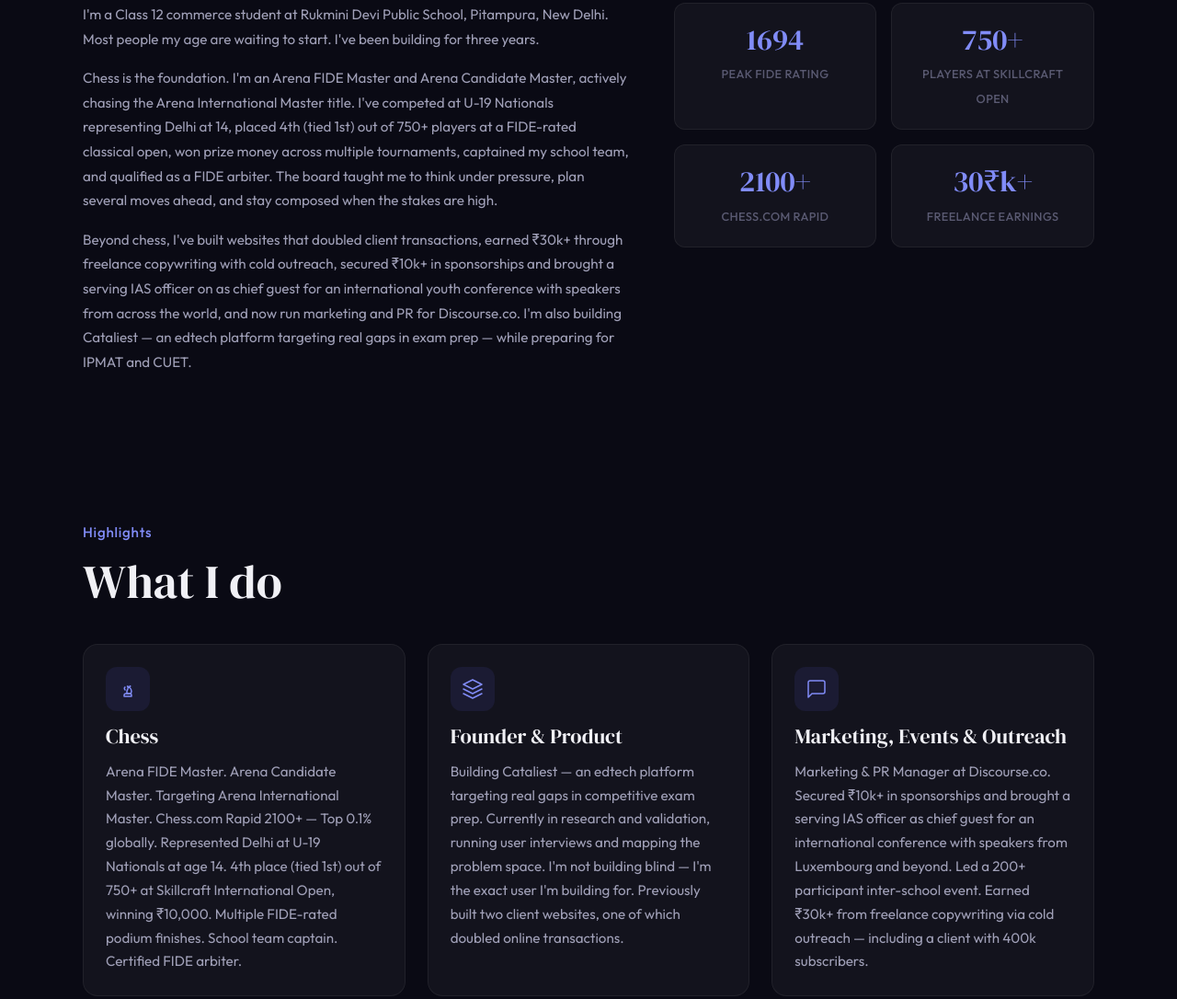
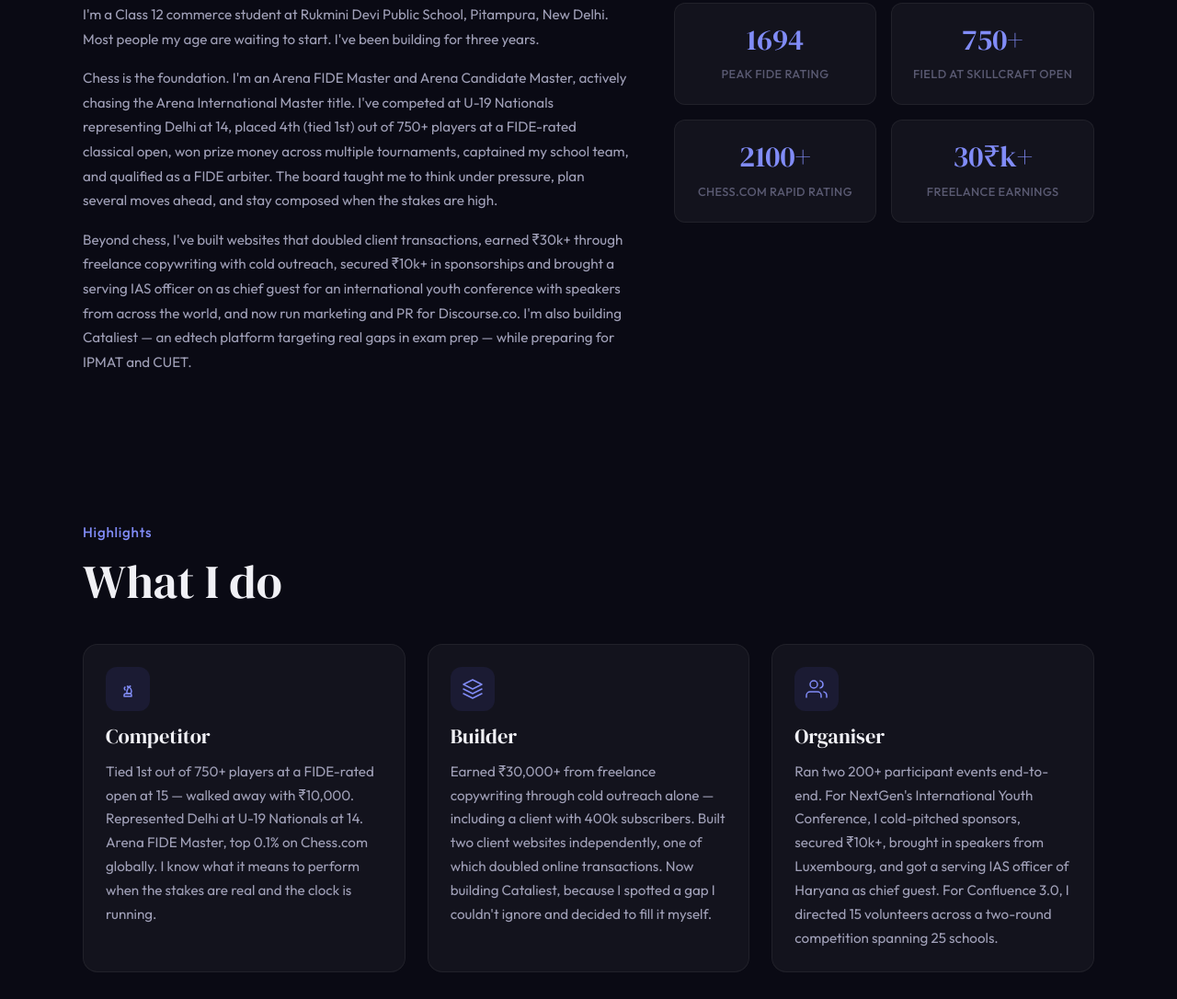
Before and after one commit to nipuncanyou/nipuncanyou.github.io, a plain HTML site: page index.html in a window 1280 px wide. Shown: the part 1071-2157 px from the top of the page at 92% size. Drawn offline with Linux system fonts and the light colour scheme.

Commit message:
Add files via upload

```diff
--- a/index.html
+++ b/index.html
@@ -110,15 +110,15 @@
               <span class="stat-card__label">Peak FIDE Rating</span>
             </div>
             <div class="stat-card">
-              <span class="stat-card__value" data-count="750">750+</span>
-              <span class="stat-card__label">Players at Skillcraft Open</span>
+              <span class="stat-card__value" data-count="750" data-suffix="+">750+</span>
+              <span class="stat-card__label">Field at Skillcraft Open</span>
             </div>
             <div class="stat-card">
-              <span class="stat-card__value" data-count="2100">2100+</span>
-              <span class="stat-card__label">Chess.com Rapid</span>
+              <span class="stat-card__value" data-count="2100" data-suffix="+">2100+</span>
+              <span class="stat-card__label">Chess.com Rapid Rating</span>
             </div>
             <div class="stat-card">
-              <span class="stat-card__value" data-count="30">₹30k+</span>
+              <span class="stat-card__value" data-count="30" data-prefix="₹" data-suffix="k+">₹30k+</span>
               <span class="stat-card__label">Freelance Earnings</span>
             </div>
           </div>
@@ -142,8 +142,8 @@
                 <path d="M9 13c-1-1-1-2.5 0-3"/>
               </svg>
             </div>
-            <h3 class="highlight-card__title">Chess</h3>
-            <p class="highlight-card__text">Arena FIDE Master. Arena Candidate Master. Targeting Arena International Master. Chess.com Rapid 2100+ — Top 0.1% globally. Represented Delhi at U-19 Nationals at age 14. 4th place (tied 1st) out of 750+ at Skillcraft International Open, winning ₹10,000. Multiple FIDE-rated podium finishes. School team captain. Certified FIDE arbiter.</p>
+            <h3 class="highlight-card__title">Competitor</h3>
+            <p class="highlight-card__text">Tied 1st out of 750+ players at a FIDE-rated open at 15 — walked away with ₹10,000. Represented Delhi at U-19 Nationals at 14. Arena FIDE Master, top 0.1% on Chess.com globally. I know what it means to perform when the stakes are real and the clock is running.</p>
           </div>
 
           <div class="highlight-card fade-in">
@@ -154,18 +154,18 @@
                 <path d="M2 12l10 5 10-5"/>
               </svg>
             </div>
-            <h3 class="highlight-card__title">Founder & Product</h3>
-            <p class="highlight-card__text">Building Cataliest — an edtech platform targeting real gaps in competitive exam prep. Currently in research and validation, running user interviews and mapping the problem space. I'm not building blind — I'm the exact user I'm building for. Previously built two client websites, one of which doubled online transactions.</p>
+            <h3 class="highlight-card__title">Builder</h3>
+            <p class="highlight-card__text">Earned ₹30,000+ from freelance copywriting through cold outreach alone — including a client with 400k subscribers. Built two client websites independently, one of which doubled online transactions. Now building Cataliest, because I spotted a gap I couldn't ignore and decided to fill it myself.</p>
           </div>
 
           <div class="highlight-card fade-in">
             <div class="highlight-card__icon">
               <svg width="24" height="24" viewBox="0 0 24 24" fill="none" stroke="currentColor" stroke-width="1.5" stroke-linecap="round" stroke-linejoin="round">
-                <path d="M21 15a2 2 0 01-2 2H7l-4 4V5a2 2 0 012-2h14a2 2 0 012 2z"/>
+                <path d="M17 21v-2a4 4 0 00-4-4H5a4 4 0 00-4 4v2"/><circle cx="9" cy="7" r="4"/><path d="M23 21v-2a4 4 0 00-3-3.87"/><path d="M16 3.13a4 4 0 010 7.75"/>
               </svg>
             </div>
-            <h3 class="highlight-card__title">Marketing, Events & Outreach</h3>
-            <p class="highlight-card__text">Marketing & PR Manager at Discourse.co. Secured ₹10k+ in sponsorships and brought a serving IAS officer as chief guest for an international conference with speakers from Luxembourg and beyond. Led a 200+ participant inter-school event. Earned ₹30k+ from freelance copywriting via cold outreach — including a client with 400k subscribers.</p>
+            <h3 class="highlight-card__title">Organiser</h3>
+            <p class="highlight-card__text">Ran two 200+ participant events end-to-end. For NextGen's International Youth Conference, I cold-pitched sponsors, secured ₹10k+, brought in speakers from Luxembourg, and got a serving IAS officer of Haryana as chief guest. For Confluence 3.0, I directed 15 volunteers across a two-round competition spanning 25 schools.</p>
           </div>
 
         </div>
```
